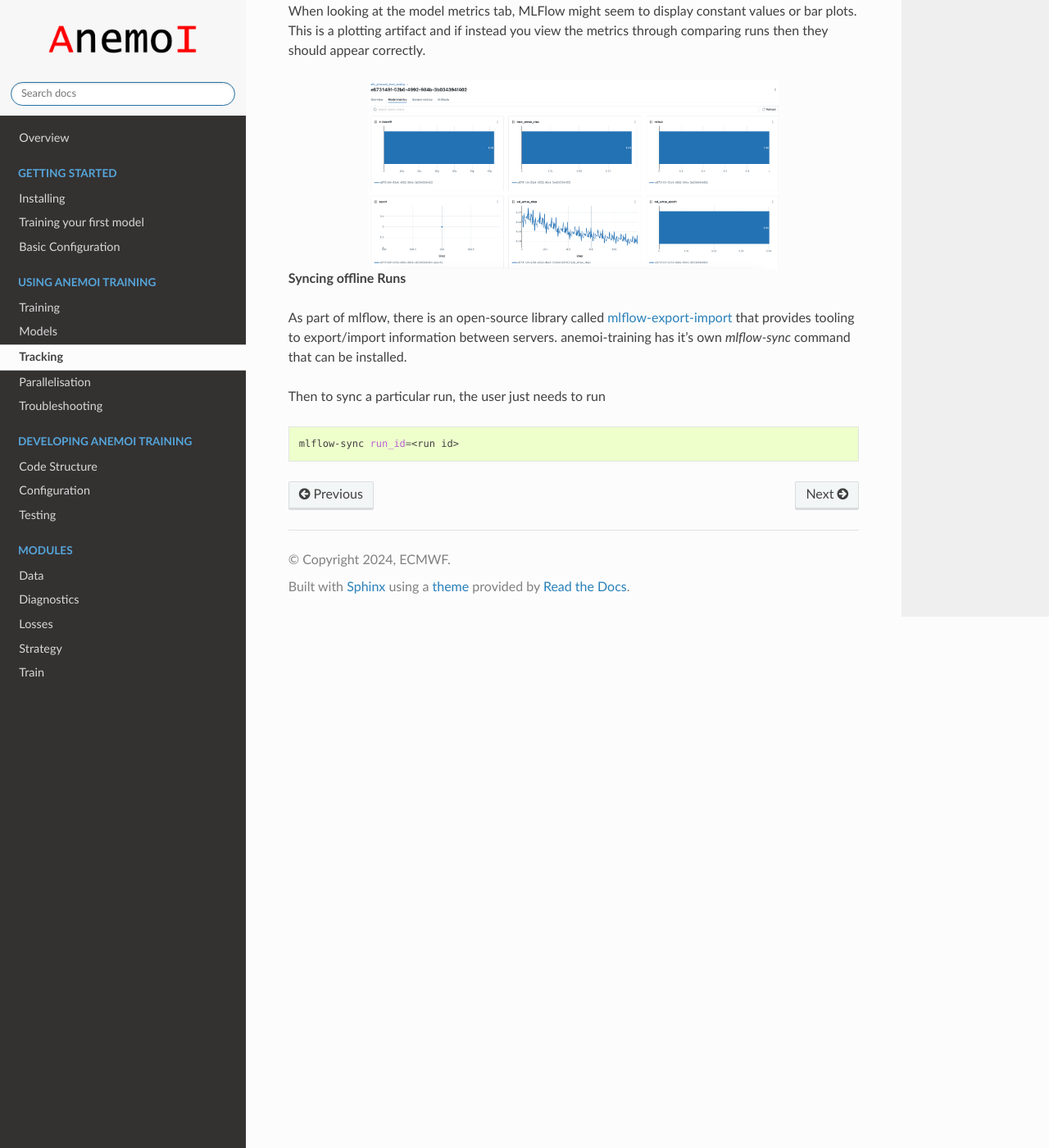
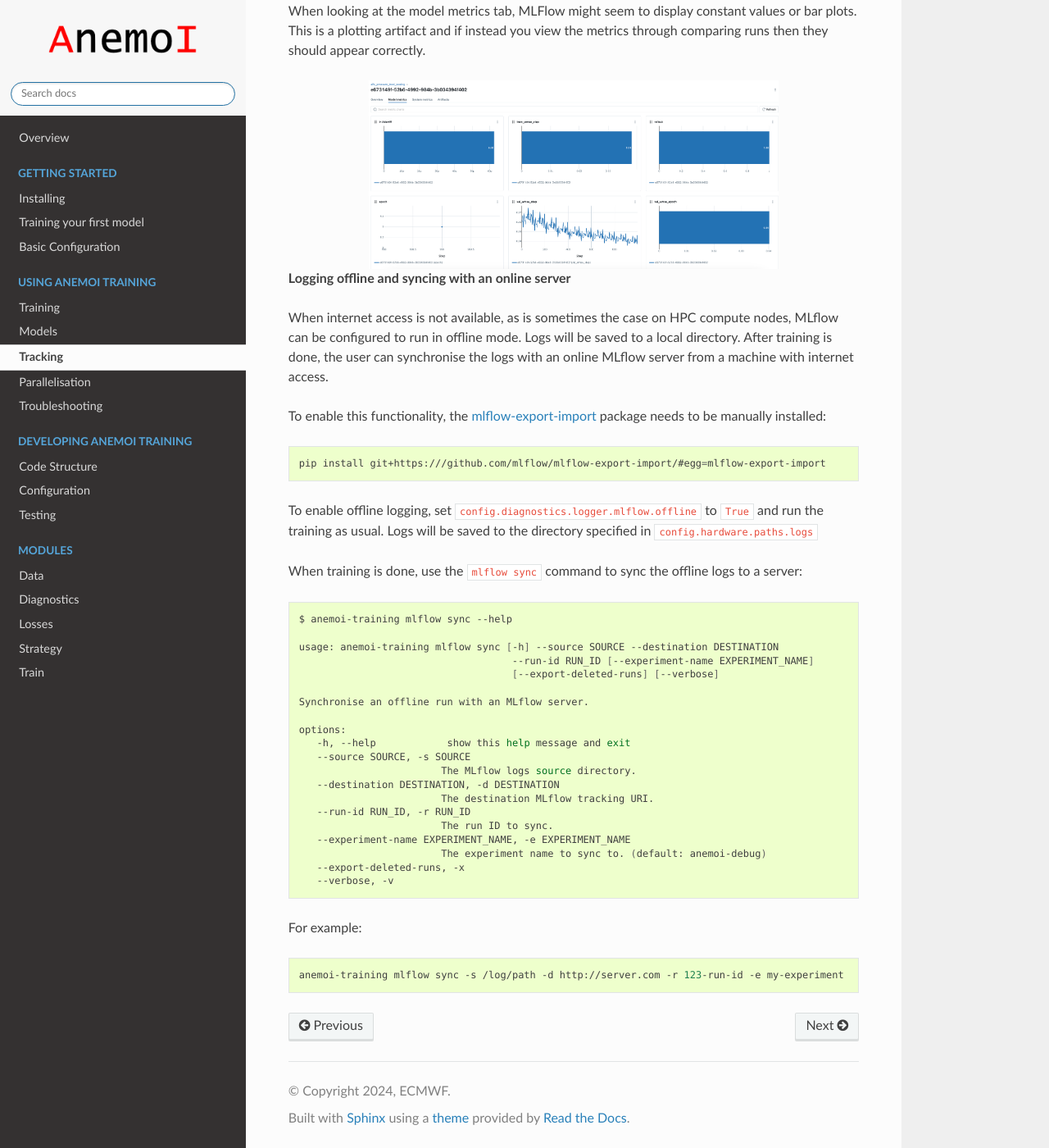
Before and after one commit to ecmwf/anemoi-training, a Sphinx documentation site: the page built from docs/user-guide/tracking.rst, in a window 1280 px wide and 1400 px high, scrolled down 2242 px. Shown: the whole window at 82% size. Built offline with Sphinx 7.4.7 and the Read the Docs theme 2.0.0, drawn with Linux system fonts in a browser that asks for light colours; the version number could not be read and is left out.

Commit message:
docs: improve tracking mlflow sync

```diff
--- a/docs/user-guide/tracking.rst
+++ b/docs/user-guide/tracking.rst
@@ -83,16 +83,55 @@ correctly.
    :width: 500
    :align: center
 
-**Syncing offline Runs**
+**Logging offline and syncing with an online server**
 
-As part of mlflow, there is an open-source library called
-`mlflow-export-import
-<https://github.com/mlflow/mlflow-export-import>`__ that provides
-tooling to export/import information between servers. anemoi-training
-has it's own `mlflow-sync` command that can be installed.
+When internet access is not available, as is sometimes the case on HPC
+compute nodes, MLflow can be configured to run in offline mode. Logs
+will be saved to a local directory. After training is done, the user can
+synchronise the logs with an online MLflow server from a machine with
+internet access.
 
-Then to sync a particular run, the user just needs to run
+To enable this functionality, the `mlflow-export-import
+<https://github.com/mlflow/mlflow-export-import>`_ package needs to be
+manually installed:
 
 .. code:: bash
 
-   mlflow-sync run_id=<run id>
+   pip install git+https:///github.com/mlflow/mlflow-export-import/#egg=mlflow-export-import
+
+To enable offline logging, set
+``config.diagnostics.logger.mlflow.offline`` to ``True`` and run the
+training as usual. Logs will be saved to the directory specified in
+``config.hardware.paths.logs``
+
+When training is done, use the ``mlflow sync`` command to sync the
+offline logs to a server:
+
+.. code:: bash
+
+   $ anemoi-training mlflow sync --help
+
+   usage: anemoi-training mlflow sync [-h] --source SOURCE --destination DESTINATION
+                                       --run-id RUN_ID [--experiment-name EXPERIMENT_NAME]
+                                       [--export-deleted-runs] [--verbose]
+
+   Synchronise an offline run with an MLflow server.
+
+   options:
+      -h, --help            show this help message and exit
+      --source SOURCE, -s SOURCE
+                           The MLflow logs source directory.
+      --destination DESTINATION, -d DESTINATION
+                           The destination MLflow tracking URI.
+      --run-id RUN_ID, -r RUN_ID
+                           The run ID to sync.
+      --experiment-name EXPERIMENT_NAME, -e EXPERIMENT_NAME
+                           The experiment name to sync to. (default: anemoi-debug)
+      --export-deleted-runs, -x
+      --verbose, -v
+
+For example:
+
+.. code:: bash
+
+   anemoi-training mlflow sync -s /log/path -d http://server.com -r 123-run-id -e my-experiment
```
